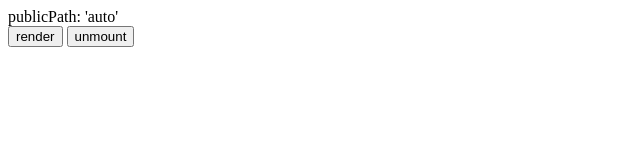
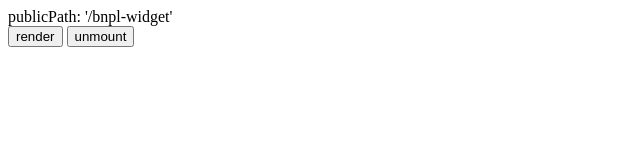
Before and after one commit to MikhailBespyatov/widjet, a React app: page / in a window 1280 px wide. Shown: the top 160 px of the page, without its empty margins (0-640 px from the left). Built offline with nearby package versions, Linux system fonts and the light colour scheme.

Commit message:
fix(core): add publick path

```diff
--- a/src/index.html
+++ b/src/index.html
@@ -13,7 +13,7 @@
 <body>
   <noscript> Для корректной работы в вашем браузере должен быть включен JavaScript </noscript>
 
-  <div id="bnpl-root">publicPath: 'auto'</div>
+  <div id="bnpl-root">publicPath: '/bnpl-widget'</div>
   <button onclick='bnplApi.render({
     "partnerData": {
         "partnerName": "bb-mania",
--- a/webpack.config.js
+++ b/webpack.config.js
@@ -6,7 +6,7 @@ const config = {
         path: path.resolve(__dirname, 'build'),
         filename: 'index_bundle.js',
         library: 'bnplApi',
-        publicPath: 'auto',
+        publicPath: '/bnpl-widget'
     },
     entry: './src/index.tsx',
     module: {
```
Also changed, not shown: 1 other file (tests, documents, lock files or other folders).
